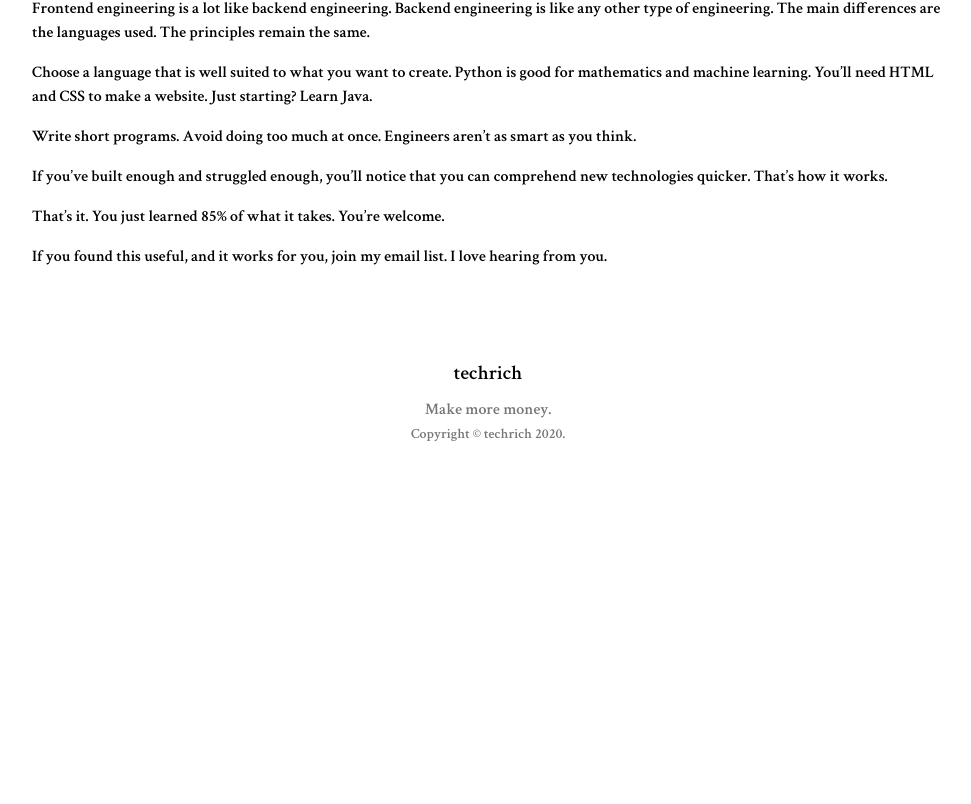
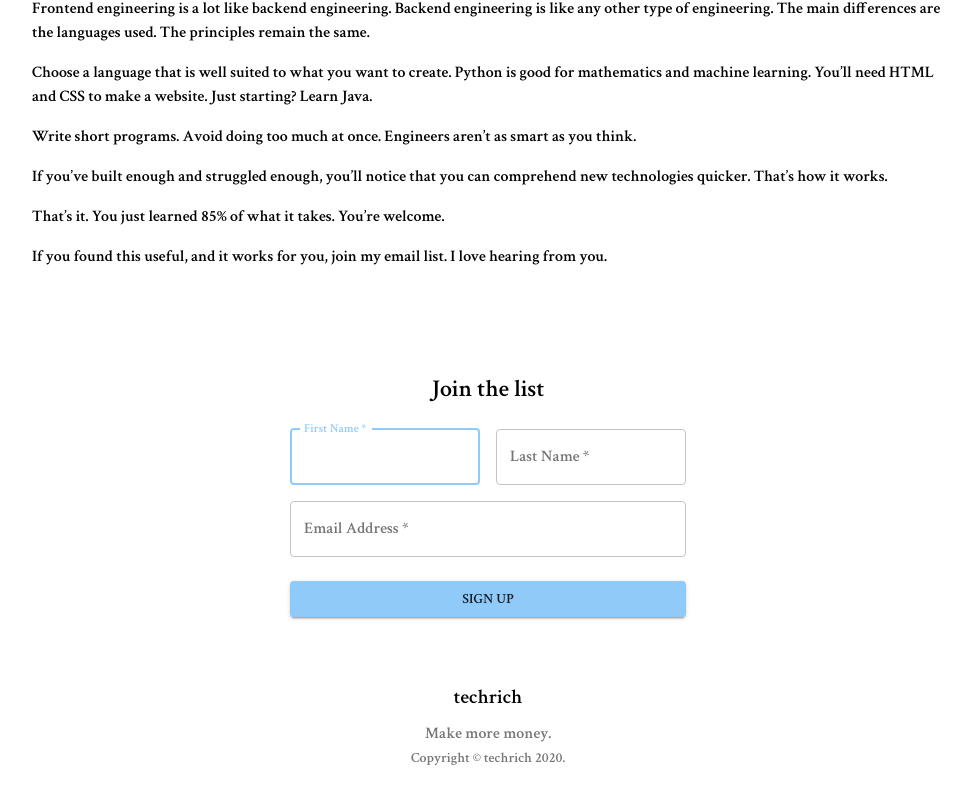
Before and after one commit to seankarltonlee/techrich-frontend, a React (Create React App) app in the folder frontend/: page /what-it-takes in a window 1280 px wide. Shown: the part 404-1208 px from the top of the page, without its empty margins (152-1123 px from the left). Before the commit the page ends 896 px from the top, so only its background shows below. Built offline with nearby package versions, Linux system fonts and the light colour scheme.

Commit message:
email sign up form

```diff
--- a/frontend/package.json
+++ b/frontend/package.json
@@ -8,6 +8,7 @@
     "@testing-library/jest-dom": "^4.2.4",
     "@testing-library/react": "^9.5.0",
     "@testing-library/user-event": "^7.2.1",
+    "axios": "^0.20.0",
     "gh-pages": "^3.1.0",
     "markdown-to-jsx": "^6.11.4",
     "react": "^16.13.1",
--- a/frontend/src/App.js
+++ b/frontend/src/App.js
@@ -5,7 +5,6 @@ import { BrowserRouter as Router, Route, Switch } from "react-router-dom";
 // Material UI Components
 import { MuiThemeProvider, createMuiTheme } from "@material-ui/core/styles";
 import Container from "@material-ui/core/Container";
-import Typography from "@material-ui/core/Typography";
 import Grid from "@material-ui/core/Grid";
 
 // techrich components
--- a/frontend/src/components/BlogPost.js
+++ b/frontend/src/components/BlogPost.js
@@ -3,6 +3,7 @@ import { withStyles } from "@material-ui/styles";
 import PropTypes from "prop-types";
 import Grid from "@material-ui/core/Grid";
 import Markdown from "./Markdown";
+import EmailForm from "./EmailForm";
 
 const styles = (theme) => ({
   markdown: {
@@ -19,7 +20,7 @@ class BlogPost extends Component {
     };
   }
 
-  componentWillMount() {
+  componentDidMount() {
     fetch(this.props.post)
       .then((res) => res.text())
       .then((md) => {
@@ -32,8 +33,9 @@ class BlogPost extends Component {
   render() {
     const { classes } = this.props;
     return (
-      <Grid xs={12} md={12}>
+      <Grid item xs={12} md={12}>
         <Markdown className={classes.markdown}>{this.state.md}</Markdown>
+        <EmailForm></EmailForm>
       </Grid>
     );
   }
--- /dev/null
+++ b/frontend/src/components/EmailForm.js
@@ -0,0 +1,103 @@
+import React from "react";
+import { makeStyles } from "@material-ui/core/styles";
+import Grid from "@material-ui/core/Grid";
+import Container from "@material-ui/core/Container";
+import Typography from "@material-ui/core/Typography";
+import TextField from "@material-ui/core/TextField";
+import Button from "@material-ui/core/Button";
+import { useInputChange } from "./useInputChange";
+
+const axios = require("axios");
+
+const useStyles = makeStyles((theme) => ({
+  form: {
+    width: "100%", // Fix IE 11 issue.
+    marginTop: theme.spacing(3),
+  },
+  paper: {
+    marginTop: theme.spacing(8),
+    display: "flex",
+    flexDirection: "column",
+    alignItems: "center",
+  },
+  submit: {
+    margin: theme.spacing(3, 0, 2),
+  },
+}));
+
+async function submitEmail(data) {
+  try {
+    //   TODO: Remove logging statements
+    console.log(data);
+    const response = await axios.post("http://localhost:5000/subscribe", data, {
+      headers: { "Content-Type": "application/json" },
+    });
+    console.log(response);
+  } catch (err) {
+    console.log(err);
+  }
+}
+
+export default function EmailForm() {
+  const classes = useStyles();
+  const [input, handleInputChange] = useInputChange();
+  return (
+    <Container component="main" maxWidth="xs">
+      <div className={classes.paper}>
+        <Typography component="h1" variant="h5">
+          Join the list
+        </Typography>
+        <form className={classes.form} noValidate>
+          <Grid container spacing={2}>
+            <Grid item xs={12} sm={6}>
+              <TextField
+                autoComplete="fname"
+                name="firstName"
+                id="firstName"
+                label="First Name"
+                variant="outlined"
+                required
+                fullWidth
+                autoFocus
+                onChange={handleInputChange}
+              />
+            </Grid>
+            <Grid item xs={12} sm={6}>
+              <TextField
+                variant="outlined"
+                required
+                fullWidth
+                id="lastName"
+                label="Last Name"
+                name="lastName"
+                autoComplete="lname"
+                onChange={handleInputChange}
+              />
+            </Grid>
+            <Grid item xs={12}>
+              <TextField
+                variant="outlined"
+                required
+                fullWidth
+                id="email"
+                label="Email Address"
+                name="email"
+                autoComplete="email"
+                onChange={handleInputChange}
+              />
+            </Grid>
+          </Grid>
+          <Button
+            fullWidth
+            variant="contained"
+            color="primary"
+            className={classes.submit}
+            onClick={() => submitEmail(input)}
+          >
+            Sign Up
+          </Button>
+        </form>
+      </div>
+    </Container>
+  );
+}
--- /dev/null
+++ b/frontend/src/components/useInputChange.js
@@ -0,0 +1,11 @@
+import { useState } from "react";
+
+export const useInputChange = () => {
+  const [input, setInput] = useState({});
+  const handleInputChange = (e) =>
+    setInput({
+      ...input,
+      [e.currentTarget.name]: e.currentTarget.value,
+    });
+  return [input, handleInputChange];
+};
```
Also changed, not shown: 1 other file (tests, documents, lock files or other folders).
